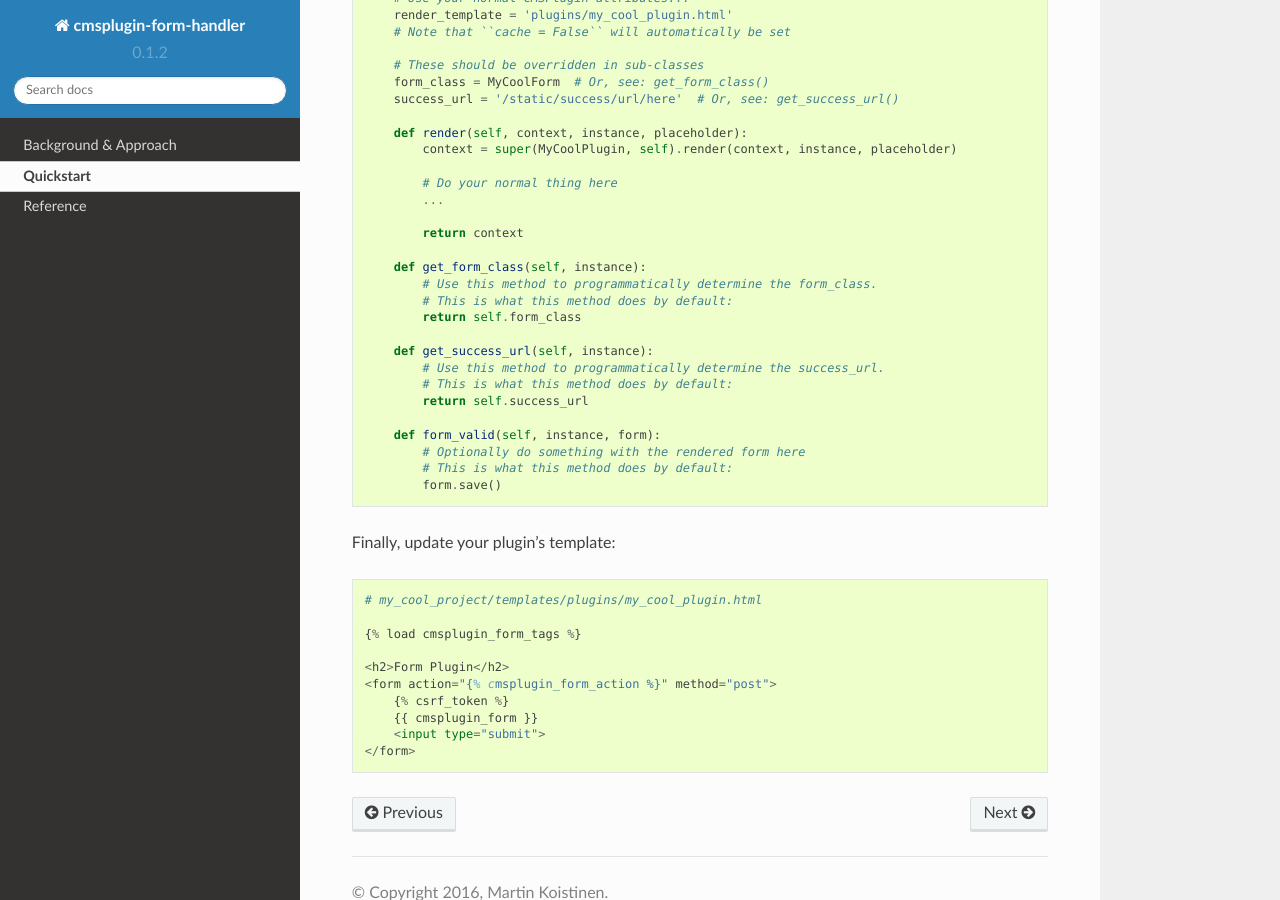
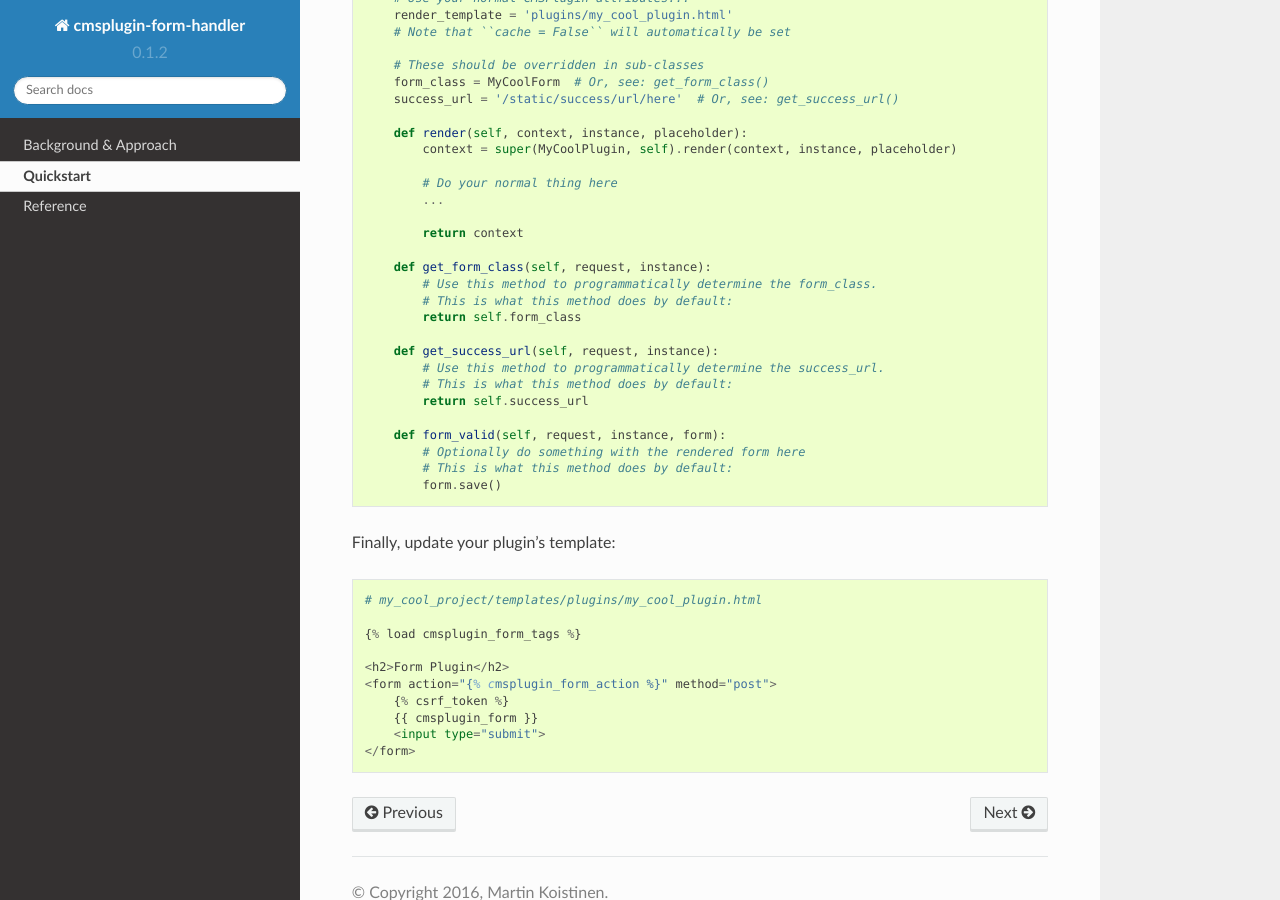
Before and after one commit to mkoistinen/cmsplugin-form-handler, a Sphinx documentation site: the page built from docs/quickstart.rst, in a window 1280 px wide and 900 px high, scrolled down 1363 px. Built offline with Sphinx 7.4.7 and the Read the Docs theme 2.0.0, drawn with Linux system fonts in a browser that asks for light colours.

Commit message:
Docs update (#3)
* Added request to FormPluginBase subclass methods

* Added request to FormPluginBase subclass methods

```diff
--- a/README.rst
+++ b/README.rst
@@ -133,17 +133,17 @@ Subclass your cms plugin from ``FormPluginBase``: ::
 
             return context
 
-        def get_form_class(self, instance):
+        def get_form_class(self, request, instance):
             # Use this method to programmatically determine the form_class.
             # This is what this method does by default:
             return self.form_class
 
-        def get_success_url(self, instance):
+        def get_success_url(self, request, instance):
             # Use this method to programmatically determine the success_url.
             # This is what this method does by default:
             return self.success_url
 
-        def form_valid(self, instance, form):
+        def form_valid(self, request, instance, form):
             # Optionally do something with the rendered form here
             # This is what this method does by default:
             form.save()
--- a/docs/quickstart.rst
+++ b/docs/quickstart.rst
@@ -77,17 +77,17 @@ Subclass your cms plugin from ``FormPluginBase``: ::
 
             return context
 
-        def get_form_class(self, instance):
+        def get_form_class(self, request, instance):
             # Use this method to programmatically determine the form_class.
             # This is what this method does by default:
             return self.form_class
 
-        def get_success_url(self, instance):
+        def get_success_url(self, request, instance):
             # Use this method to programmatically determine the success_url.
             # This is what this method does by default:
             return self.success_url
 
-        def form_valid(self, instance, form):
+        def form_valid(self, request, instance, form):
             # Optionally do something with the rendered form here
             # This is what this method does by default:
             form.save()
```
